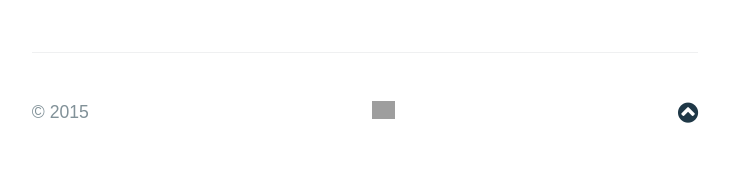
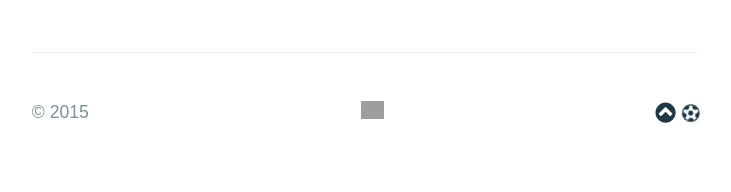
Before and after one commit to arcions/arcions.github.io, a Jekyll site: the page built from index.html, in a window 1280 px wide. Shown: the part 1803-1995 px from the top of the page, without its empty margins (275-1006 px from the left). Built offline with Jekyll 4.4.1, drawn with Linux system fonts in a browser that asks for light colours; nearby versions of some CDN libraries; some web fonts are replaced; Markdown is read by kramdown in place of the engine named in the settings; grey boxes are pictures that could not be loaded.

Commit message:
Update footer.html

```diff
--- a/_includes/footer.html
+++ b/_includes/footer.html
@@ -1,6 +1,6 @@
 <footer class="site-footer">
   <span class="site-footer-credits">&copy; 2015</span>
-  <span class="site-footer-other"><a href="#" title="Top of page"><i class="fa fa-chevron-circle-up fa-lg"></i></a></span>
-  <!-- <a href="/about" target="_blank" title="About"><i class="fa fa-futbol-o fa-lg"></i></a>  <a href="/" target="_blank" title="Contact"><i class="fa fa-envelope-o fa-lg"></i></a></span> -->
+  <span class="site-footer-other"><a href="#" title="Top of page"><i class="fa fa-chevron-circle-up fa-lg"></i></a> <a href="/about" target="_blank" title="About this website"><i class="fa fa-futbol-o fa-spin"></i></a></span>
+  <!-- <a href="/" target="_blank" title="Contact"><i class="fa fa-envelope-o fa-lg"></i></a></span> -->
   <span class="site-footer-owner"><a href="/"><img alt="ArcIons" src="https://lh3.googleusercontent.com/-T-ThS-KKFiQ/VfDjrpDbU-I/AAAAAAAAAfA/mvIzCY1mREE/w248-h256-no/0a.png" width="23"></a></span>
 </footer>
```
